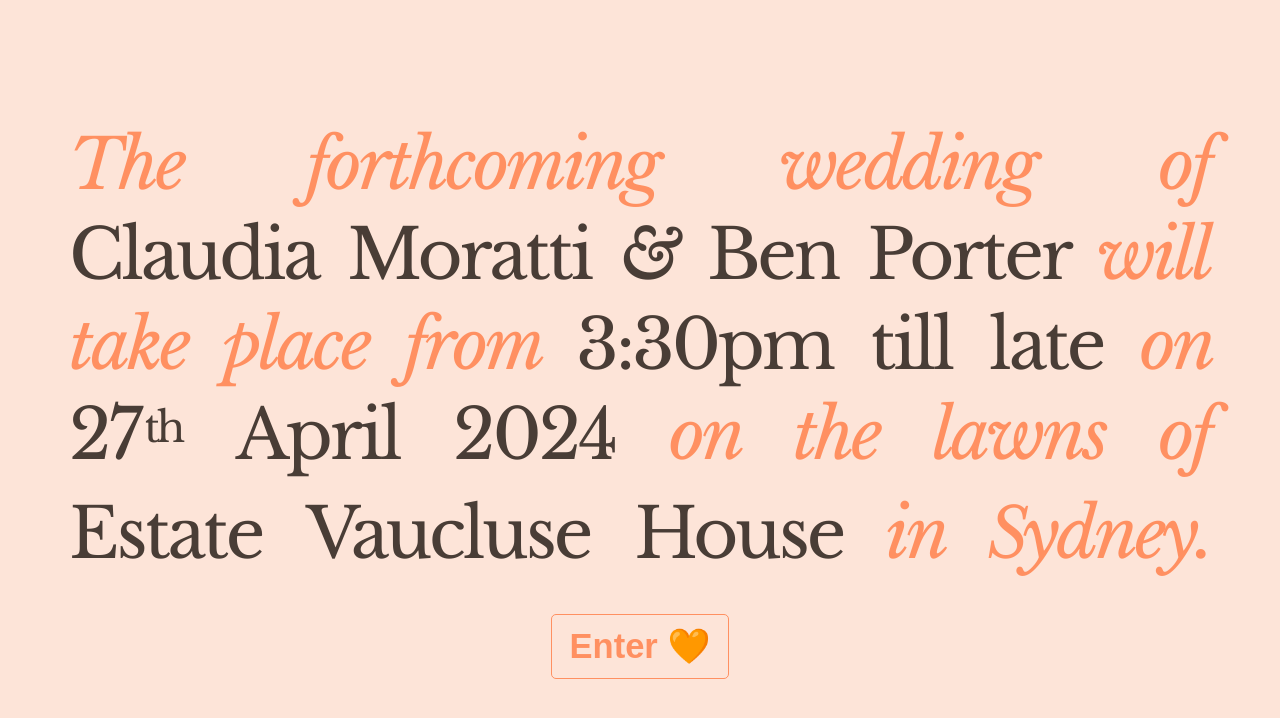
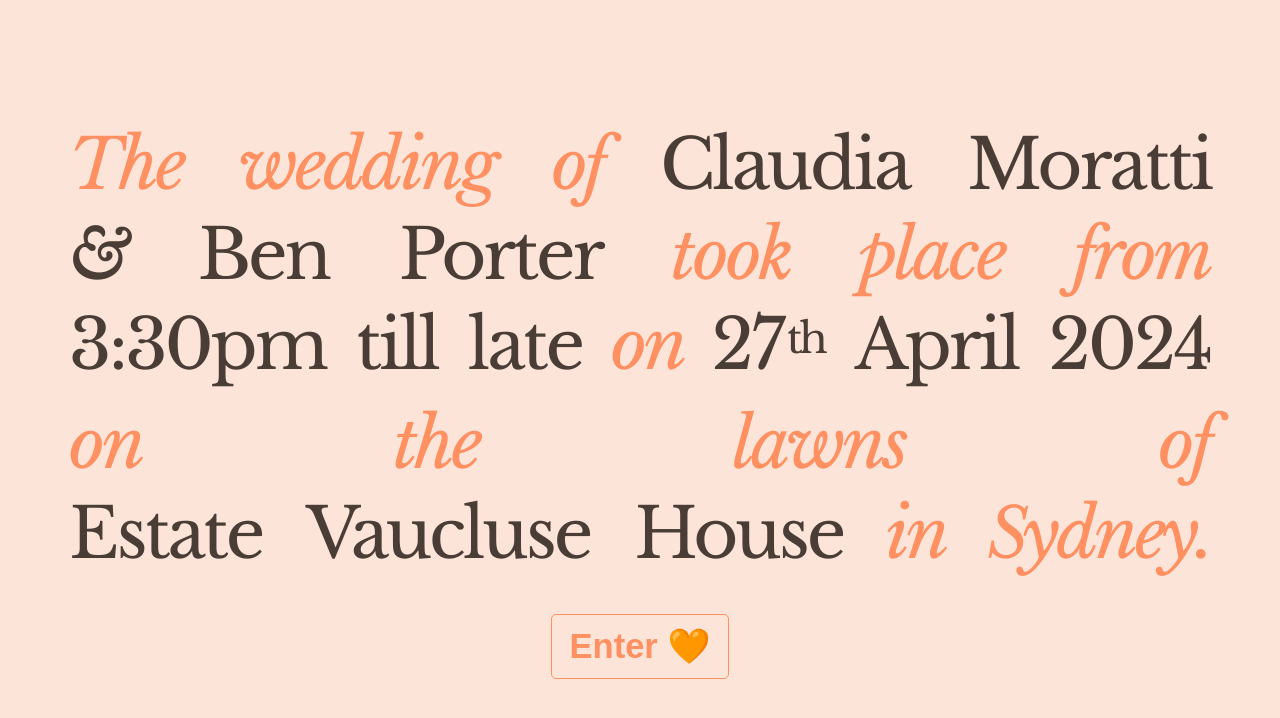
Before and after one commit to penborter/wedding, a plain HTML site: page index.html in a window 1280 px wide. Drawn offline with nearby package versions, Linux system fonts and the light colour scheme.

Commit message:
Update index.html

```diff
--- a/index.html
+++ b/index.html
@@ -35,12 +35,12 @@
   <body class="savedate">
 
     <div>
-      <p>The forthcoming wedding of
+      <p>The wedding of
         <span class="fill">
           Claudia&nbspMoratti
           <span class="i">&</span>&nbspBen&nbspPorter
         </span>
-        will take place from <span class="fill">3:30pm till late</span> on<span class="hide"> </span><span class="show">&nbsp</span>
+        took place from <span class="fill">3:30pm till late</span> on<span class="hide"> </span><span class="show">&nbsp</span>
         <span class="fill">
           27<sup>th</sup>&nbspApril 2024
         </span> on the lawns of
```
